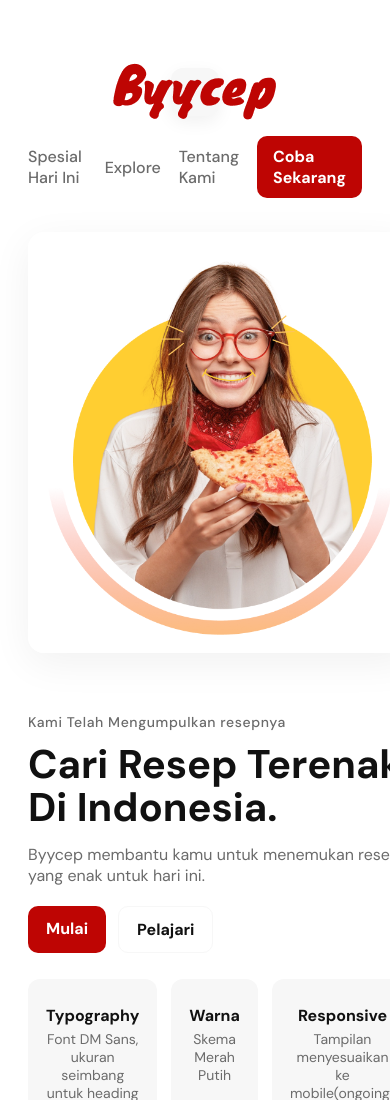
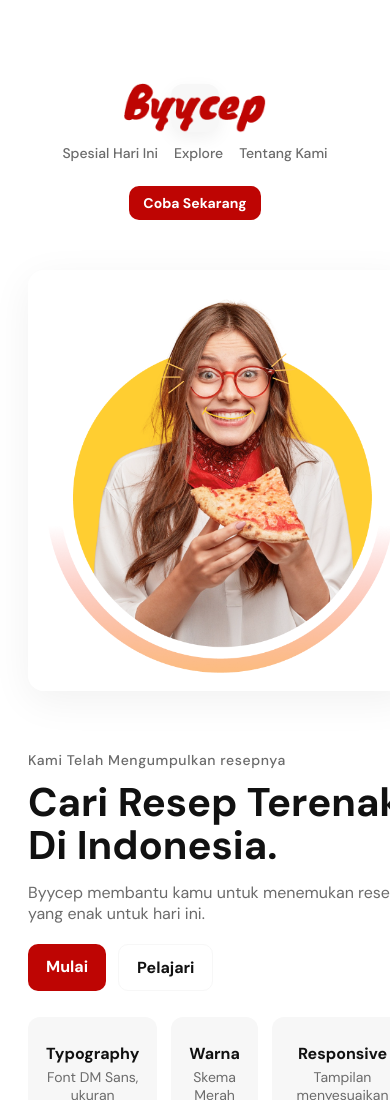
Before and after one commit to orieeiroaja-spec/byyceppatch1.github.io, a plain HTML site: page index.html in a window 390 px wide. Shown: the top 1100 px of the page. Drawn offline with Linux system fonts and the light colour scheme.

Commit message:
navbar.css

```diff
--- a/navbar.css
+++ b/navbar.css
@@ -29,7 +29,17 @@ header {
   display: flex;
   align-items: center;
   justify-content: space-between;
-  gap: 20px;
+  padding: 12px 60px;
+  background: #fff;
+  position: relative;
+  z-index: 100;
+}
+
+.logo img {
+  height: 60px;
+  width: auto;
+  object-fit: contain;
+  display: block;
 }
 
 .brand {
@@ -52,9 +62,10 @@ header {
   box-shadow: 0 6px 18px rgba(0,0,0,0.06);
 }
 
+/* --- NAVIGATION --- */
 nav {
   display: flex;
-  gap: 18px;
+  gap: 24px;
   align-items: center;
 }
 
@@ -62,13 +73,60 @@ nav a {
   color: var(--muted);
   text-decoration: none;
   font-weight: 500;
+  transition: color 0.2s;
 }
 
+nav a:hover {
+  color: #000;
+}
+
+/* --- CTA BUTTON --- */
 .cta {
-  padding: 10px 16px;
+  padding: 10px 18px;
   border-radius: 10px;
   background: #BE0503;
   color: #fff;
   text-decoration: none;
   font-weight: 600;
+  white-space: nowrap;
 }
+
+/* --- RESPONSIVE --- */
+@media (max-width: 900px) {
+  header {
+    flex-direction: column;
+    align-items: center;
+    gap: 12px;
+    padding: 20px;
+  }
+
+  nav {
+    flex-direction: row;
+    flex-wrap: wrap;
+    justify-content: center;
+    gap: 16px;
+  }
+
+  .cta {
+    margin-top: 8px;
+  }
+}
+
+@media (max-width: 480px) {
+  header {
+    padding: 16px;
+  }
+
+  .logo img {
+    height: 50px;
+  }
+
+  nav a {
+    font-size: 14px;
+  }
+
+  .cta {
+    font-size: 14px;
+    padding: 8px 14px;
+  }
+}
```
